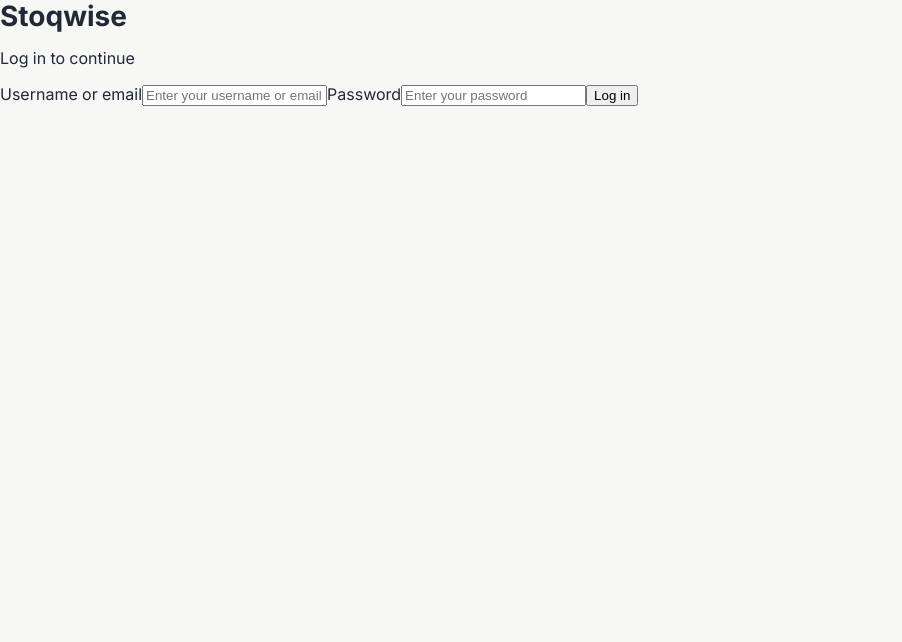
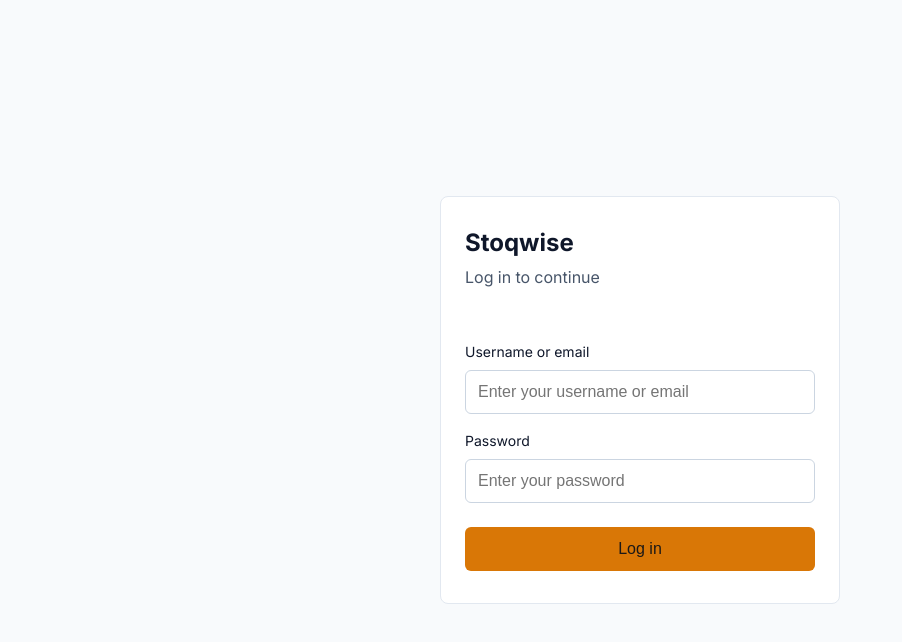
Before and after one commit to ClaudiaWilson18/Stoqwise, a React (Vite) app: page /login in a window 1280 px wide. Shown: the top 642 px of the page, without its empty margins (0-902 px from the left). Built offline with nearby package versions, Linux system fonts and the light colour scheme.

Commit message:
Style static Login screen

```diff
--- a/src/pages/Login.jsx
+++ b/src/pages/Login.jsx
@@ -1,3 +1,4 @@
+import '../styles/login.css'
 export default function Login() {
   return (
       <main className="login-page">
--- /dev/null
+++ b/src/styles/login.css
@@ -0,0 +1,74 @@
+.login-page {
+    min-height: 100vh;
+    display: flex;
+    align-items: center;
+    justify-content: center;
+    padding: 16px;
+    background: #f8fafc;
+    font-family: 'Inter', system-ui, sans-serif;
+}
+
+.login-card {
+    width: 100%;
+    max-width: 400px;
+    display: flex;
+    flex-direction: column;
+    gap: 8px;
+    padding: 32px 24px;
+    background: #ffffff;
+    border: 1px solid #e2e8f0;
+    border-radius: 8px;
+}
+
+.login-card h1 {
+    margin: 0;
+    font-size: 24px;
+    color: #0f172a;
+}
+
+.login-subtitle {
+    margin: 0 0 8px;
+    color: #475569;
+}
+
+.login-error {
+    min-height: 20px;
+    font-size: 14px;
+    color: #b91c1c;
+}
+
+.login-card label {
+    margin-top: 8px;
+    font-size: 14px;
+    font-weight: 500;
+    color: #0f172a;
+}
+
+.login-card input {
+    height: 44px;
+    padding: 0 12px;
+    font-size: 16px;
+    border: 1px solid #cbd5e1;
+    border-radius: 6px;
+}
+
+.login-card input:focus {
+    outline: 2px solid #d97706;
+    outline-offset: 1px;
+}
+
+.login-card button {
+    height: 44px;
+    margin-top: 16px;
+    font-size: 16px;
+    font-weight: 500;
+    color: #1c1917;
+    background: #d97706;
+    border: none;
+    border-radius: 6px;
+    cursor: pointer;
+}
+
+.login-card button:hover {
+    background: #b45309;
+}
```
